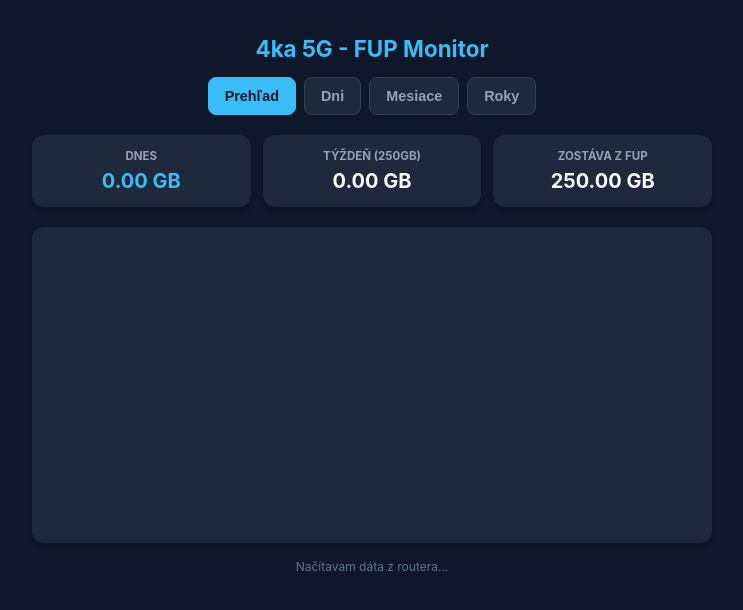
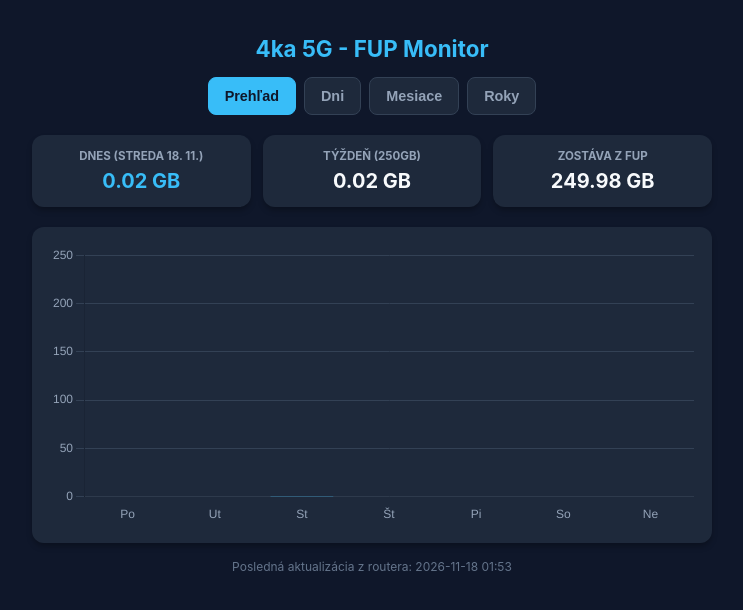
Before and after one commit to matkonet/4ka-spotreba, a plain HTML site: page index.html in a window 1280 px wide. Shown: the whole page, without its empty margins (268-1011 px from the left). Drawn offline with nearby package versions, Linux system fonts and the light colour scheme.

Commit message:
Update index.html

```diff
--- a/index.html
+++ b/index.html
@@ -105,16 +105,9 @@
     <script>
         // Spoľahlivé prepínanie záložiek
         function switchTab(tabName, btnElement) {
-            // Skryje všetok obsah
-            const contents = document.querySelectorAll('.tab-content');
-            contents.forEach(el => el.classList.remove('active'));
+            document.querySelectorAll('.tab-content').forEach(el => el.classList.remove('active'));
+            document.querySelectorAll('.tab-btn').forEach(el => el.classList.remove('active'));
 
-            // Odstráni aktívnu triedu zo všetkých tlačidiel
-            const buttons = document.querySelectorAll('.tab-btn');
-            buttons.forEach(el => el.classList.remove('active'));
-
-            // Zapne zvolenú záložku
-            const target = document.getElementById('tab-కుడు' || ('tab-' + tabName));
             const selectedTab = document.getElementById('tab-' + tabName);
             if (selectedTab) selectedTab.classList.add('active');
             if (btnElement) btnElement.classList.add('active');
@@ -142,4 +135,102 @@
                         y: { beginAtZero: true, max: 250, grid: { color: '#334155' }, ticks: { color: '#94a3b8' } },
                         x: { grid: { display: false }, ticks: { color: '#94a3b8' } }
                     },
-                    plugins: { legend: { display: false }, tooltip: { callbacks:
+                    plugins: { legend: { display: false }, tooltip: { callbacks: { label: (ctx) => ` ${ctx.parsed.y.toFixed(2)} GB` } } }
+                }
+            });
+        }
+
+        async function loadData() {
+            let weekDays = [0, 0, 0, 0, 0, 0, 0];
+            let weekTotal = 0;
+            let timestampStr = "Neznáme";
+
+            try {
+                const response = await fetch('data.json?t=' + new Date().getTime());
+                if (response.ok) {
+                    const data = await response.json();
+                    weekDays = data.week_days || weekDays;
+                    weekTotal = data.week_total || 0;
+                    timestampStr = data.timestamp || timestampStr;
+                }
+            } catch (e) {
+                console.warn('Chyba pri načítaní JSON:', e);
+            }
+
+            const now = new Date();
+            const jsDay = now.getDay();
+            const todayIndex = jsDay === 0 ? 6 : jsDay - 1;
+            const todayVal = weekDays[todayIndex] || 0;
+            const left = Math.max(0, 250 - weekTotal);
+
+            const options = { weekday: 'long', day: 'numeric', month: 'numeric' };
+            let dateStr = now.toLocaleDateString('sk-SK', options);
+            dateStr = dateStr.charAt(0).toUpperCase() + dateStr.slice(1);
+
+            document.getElementById('today-title').innerText = 'Dnes (' + dateStr + ')';
+            document.getElementById('today-val').innerText = todayVal.toFixed(2) + ' GB';
+            document.getElementById('week-val').innerText = weekTotal.toFixed(2) + ' GB';
+            document.getElementById('left-val').innerText = left.toFixed(2) + ' GB';
+            document.getElementById('timestamp').innerText = 'Posledná aktualizácia z routera: ' + timestampStr;
+
+            // Lokálny archív v localStorage
+            try {
+                let history = JSON.parse(localStorage.getItem('4ka_history') || '{}');
+                if (!history.days) history.days = {};
+                if (!history.months) history.months = {};
+                if (!history.years) history.years = {};
+
+                const todayKey = now.toISOString().split('T')[0];
+                const monthKey = now.toISOString().slice(0, 7);
+                const yearKey = now.getFullYear().toString();
+
+                history.days[todayKey] = todayVal;
+
+                let monthSum = 0;
+                for (let d in history.days) {
+                    if (d.startsWith(monthKey)) monthSum += history.days[d];
+                }
+                history.months[monthKey] = monthSum;
+
+                let yearSum = 0;
+                for (let m in history.months) {
+                    if (m.startsWith(yearKey)) yearSum += history.months[m];
+                }
+                history.years[yearKey] = yearSum;
+
+                localStorage.setItem('4ka_history', JSON.stringify(history));
+
+                const daysList = document.getElementById('daysList');
+                if (daysList) {
+                    daysList.innerHTML = '';
+                    Object.keys(history.days).sort().reverse().forEach(date => {
+                        daysList.innerHTML += `<li><span>${date}</span> <strong>${history.days[date].toFixed(2)} GB</strong></li>`;
+                    });
+                }
+
+                const monthsList = document.getElementById('monthsList');
+                if (monthsList) {
+                    monthsList.innerHTML = '';
+                    Object.keys(history.months).sort().reverse().forEach(month => {
+                        monthsList.innerHTML += `<li><span>${month}</span> <strong>${history.months[month].toFixed(2)} GB</strong></li>`;
+                    });
+                }
+
+                const yearsList = document.getElementById('yearsList');
+                if (yearsList) {
+                    yearsList.innerHTML = '';
+                    Object.keys(history.years).sort().reverse().forEach(year => {
+                        yearsList.innerHTML += `<li><span>Rok ${year}</span> <strong>${history.years[year].toFixed(2)} GB</strong></li>`;
+                    });
+                }
+            } catch (err) {
+                console.error('Chyba localStorage:', err);
+            }
+
+            updateChart(weekDays, todayIndex);
+        }
+
+        loadData();
+    </script>
+</body>
+</html>
```
